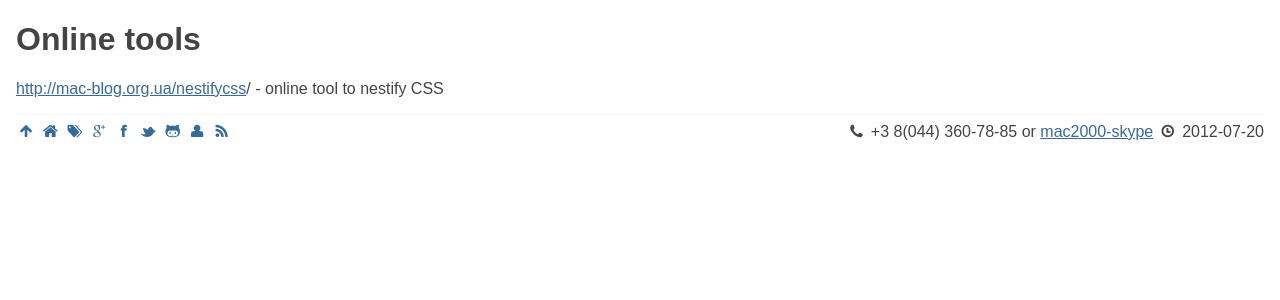
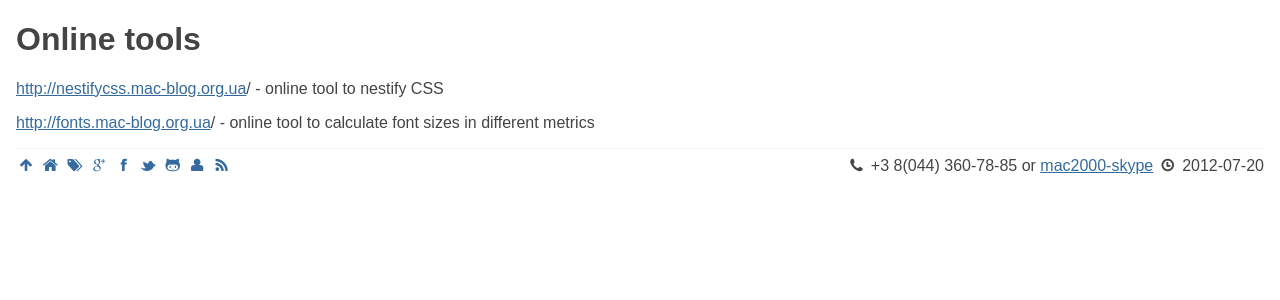
Before and after one commit to michaelbramwell/mac2000.github.com, a Jekyll site: the page built from howto/online-tools.md, in a window 1280 px wide. Shown: the top 300 px of the page. Built offline with Jekyll 4.4.1, drawn with Linux system fonts in a browser that asks for light colours.

Commit message:
online tools

```diff
--- a/howto/online-tools.md
+++ b/howto/online-tools.md
@@ -3,4 +3,6 @@ layout: page
 title: Online tools
 ---
 
-http://mac-blog.org.ua/nestifycss/ - online tool to nestify CSS
+http://nestifycss.mac-blog.org.ua/ - online tool to nestify CSS
+
+http://fonts.mac-blog.org.ua/ - online tool to calculate font sizes in different metrics
```
